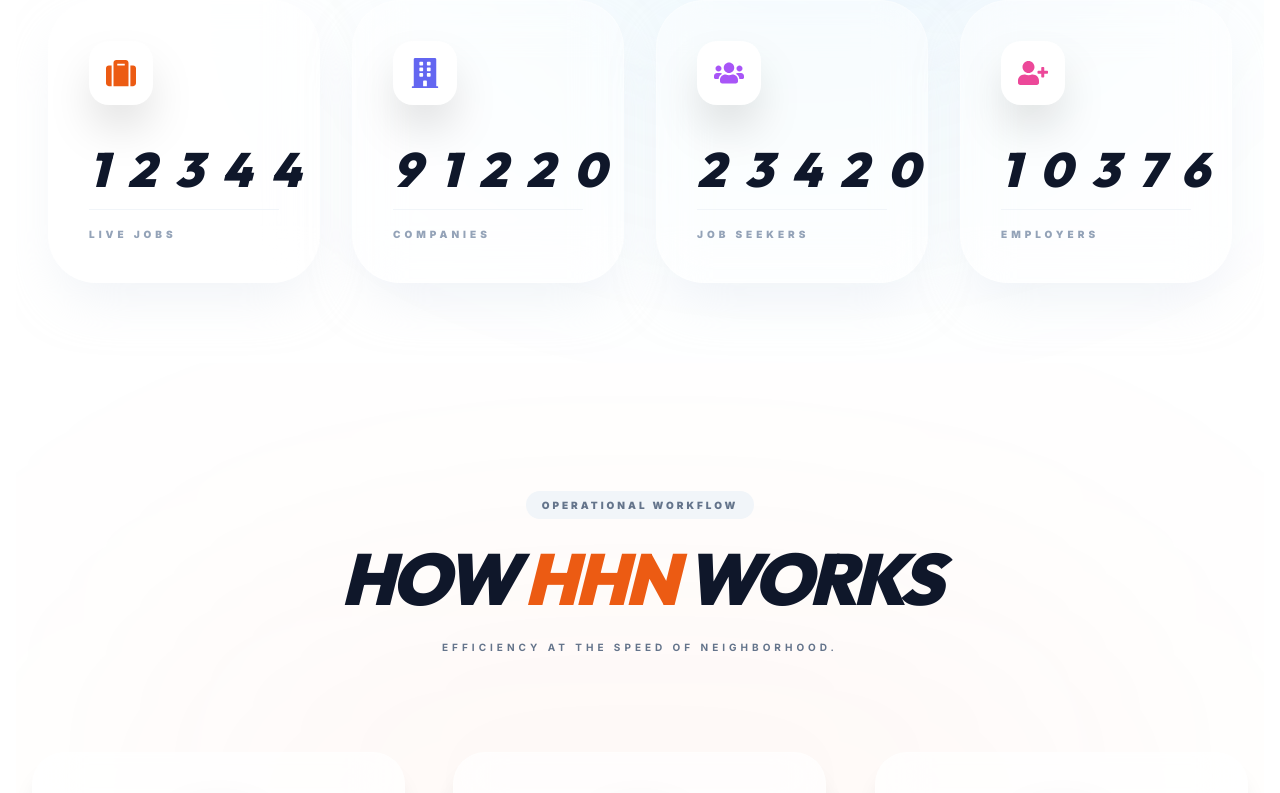
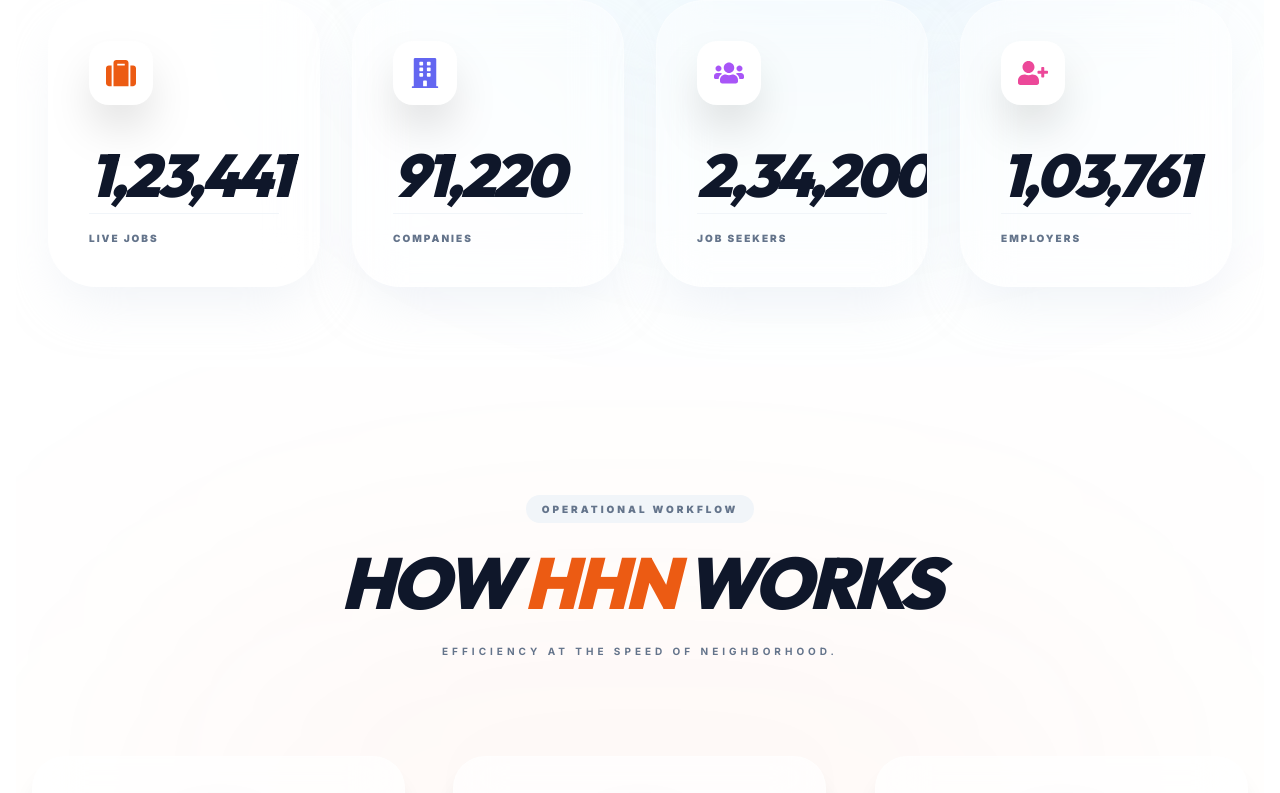
Before and after one commit to arpansingha7/Hyperlocal-Hiring-Network, a React (Vite) app in the folder frontend/: page / in a window 1280 px wide. Shown: the part 1010-1803 px from the top of the page. Built offline with nearby package versions, Linux system fonts and the light colour scheme; no server answers.

Commit message:
UI: Refine HeroSection stats cards legibility and layout

```diff
--- a/frontend/src/components/Home/HeroSection.jsx
+++ b/frontend/src/components/Home/HeroSection.jsx
@@ -148,10 +148,10 @@
               <div className="w-16 h-16 bg-white dark:bg-slate-700/50 rounded-[1.25rem] shadow-2xl mb-10 flex items-center justify-center transition-transform group-hover:rotate-12 group-hover:scale-110 relative z-10 border border-white/50 dark:border-white/10">
                 {element.icon}
               </div>
-              <h3 className="text-5xl font-black text-slate-900 dark:text-white tracking-[1.2rem] mb-4 relative z-10 italic uppercase -mr-[1.2rem]">
-                {element.title.split(',').join('')}
+              <h3 className="text-6xl font-black text-slate-900 dark:text-white tracking-tighter mb-2 relative z-10 italic uppercase">
+                {element.title}
               </h3>
-              <p className="text-[10px] font-black text-slate-400 dark:text-slate-500 uppercase tracking-[0.4em] relative z-10 border-t border-slate-100 dark:border-slate-800 pt-4">
+              <p className="text-[10px] font-black text-slate-500 dark:text-slate-400 uppercase tracking-[0.2em] relative z-10 border-t border-slate-100 dark:border-slate-800 pt-4">
                 {element.subTitle}
               </p>
             </motion.div>
```
